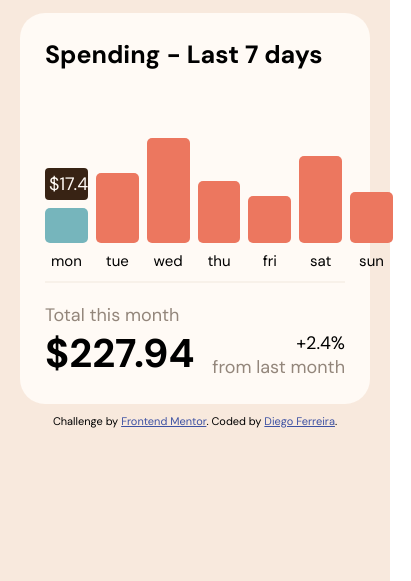
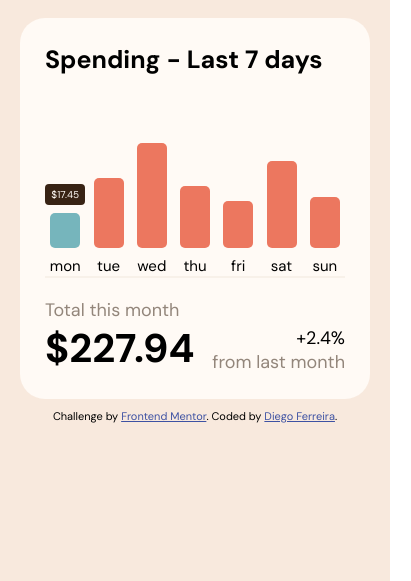
Before and after one commit to DiegoFerrib/expenses-chart-component, a website built with Vite: page index.html in a window 390 px wide. Both pictures are taken after a click on the element "mon". Shown: the part 263-844 px from the top of the page, 411 px wide, since content can reach past the window. Built offline with nearby package versions, Linux system fonts and the light colour scheme.

Commit message:
Finishing project.

```diff
--- a/assets/css/style.css
+++ b/assets/css/style.css
@@ -83,7 +83,6 @@
   display: flex;
   justify-content: space-evenly;
   border-bottom: 2px solid #F8F1E9;
-  padding-bottom: 10px;
   gap: 8px;
 }
 
@@ -93,7 +92,7 @@
   align-items: center;
   justify-content: flex-end;
   min-height: 200px;
-  width: calc(100% / 7);
+  width: calc(70% / 7);
   gap: 8px;
 }
 
@@ -137,7 +136,7 @@
   color: var(--neutral-color_very-pale-orange);
   padding: 4px;
   border-radius: 4px;
-  width: 100%;
+  width: calc(100% + 10px);
   font-size: 18px;
   text-align: center;
   max-width: 70px;
@@ -178,6 +177,10 @@
   .day {
     font-size: 15px;
   }
+
+  .graph_value {
+    font-size: 10px;
+  }
 }
 
 @media(max-width: 375px) {
@@ -185,3 +188,9 @@
     font-size: 12px;
   }
 }
+
+@media(max-width: 320px) {
+  .graph_value {
+    font-size: 8px;
+  }
+}
--- /dev/null
+++ b/assets/js/add-events.js
@@ -0,0 +1,66 @@
+/* eslint-disable no-param-reassign */
+/* eslint-disable no-return-assign */
+const mouseOver = (el) => {
+  el.querySelector('.graph_value').classList.remove('invisible');
+  el.querySelector('.calendar_graphic').classList.add('active');
+};
+
+const mouseLeave = (el) => {
+  el.querySelector('.graph_value').classList.add('invisible');
+  el.querySelector('.calendar_graphic').classList.remove('active');
+};
+
+const greaterThan768 = (graphCells) => {
+  graphCells.forEach((el) => el.addEventListener('mouseover', () => {
+    mouseOver(el);
+  }));
+
+  graphCells.forEach((el) => el.addEventListener('mouseleave', () => {
+    if (!el.isClicked) {
+      mouseLeave(el);
+    }
+  }));
+
+  graphCells.forEach((el) => el.addEventListener('click', () => {
+    graphCells.forEach((elem) => elem.isClicked = false);
+    el.isClicked = false;
+    const calendarGraphic = el.querySelector('.calendar_graphic');
+    if (calendarGraphic.classList.contains('is_clicked')) {
+      calendarGraphic.classList.remove('is_clicked');
+      el.isClicked = false;
+    } else {
+      calendarGraphic.classList.add('is_clicked');
+      el.isClicked = true;
+    }
+  }));
+};
+
+const lessThan768 = (graphCells) => {
+  graphCells.forEach((el) => el.addEventListener('click', () => {
+    graphCells.forEach((elem) => elem.isClicked = false);
+    el.isClicked = false;
+    const calendarGraphic = el.querySelector('.calendar_graphic');
+    if (calendarGraphic.classList.contains('is_clicked')) {
+      calendarGraphic.classList.remove('is_clicked');
+      el.querySelector('.graph_value').classList.add('invisible');
+      el.isClicked = false;
+    } else {
+      calendarGraphic.classList.add('is_clicked');
+      el.querySelector('.graph_value').classList.remove('invisible');
+      el.isClicked = true;
+    }
+  }));
+};
+
+// Main function
+const addEvents = (displayWidth) => {
+  const graphCells = document.querySelectorAll('.calendar_cell');
+
+  if (displayWidth > 768) {
+    greaterThan768(graphCells);
+  } else {
+    lessThan768(graphCells);
+  }
+};
+
+export default addEvents;
--- /dev/null
+++ b/assets/js/inser-data-in-calendar.js
@@ -0,0 +1,20 @@
+/* eslint-disable no-param-reassign */
+const insertDataInCalendar = async (jsonData, calendar, total) => {
+  jsonData.forEach(({ amount, day }) => {
+    const el = document.createElement('div');
+    el.setAttribute('class', 'calendar_cell');
+    el.innerHTML = `
+      <div class="graph_value invisible">$${amount}</div>
+      <div class="calendar_graphic" style="height: ${amount >= 100 ? 100 : Number(amount)}%;}"></div>
+      <p class="day">${day}</p>
+    `;
+
+    calendar.appendChild(el);
+  });
+
+  const totalValue = jsonData.reduce((acc, { amount }) => acc + Number(amount), 0);
+
+  total.innerHTML = `$${totalValue}`;
+};
+
+export default insertDataInCalendar;
--- a/assets/js/main.js
+++ b/assets/js/main.js
@@ -1,61 +1,17 @@
-/* eslint-disable no-return-assign */
-/* eslint-disable no-param-reassign */
 import '../css/style.css';
 import jsonData from '../../data/data.json';
+import insertDataInCalendar from './inser-data-in-calendar';
+import addEvents from './add-events';
 
 const calendar = document.querySelector('.calendar');
 const total = document.querySelector('.value');
+let displayWidth = window.innerWidth;
 
-const insertDataInCalendar = async () => {
-  jsonData.forEach(({ amount, day }) => {
-    const el = document.createElement('div');
-    el.setAttribute('class', 'calendar_cell');
-    el.innerHTML = `
-      <div class="graph_value invisible">$${amount}</div>
-      <div class="calendar_graphic" style="height: ${amount >= 100 ? 100 : Number(amount)}%;}"></div>
-      <p class="day">${day}</p>
-    `;
+insertDataInCalendar(jsonData, calendar, total);
 
-    calendar.appendChild(el);
-  });
+addEvents(displayWidth);
 
-  const totalValue = jsonData.reduce((acc, { amount }) => acc + Number(amount), 0);
-
-  total.innerHTML = `$${totalValue}`;
-};
-
-insertDataInCalendar();
-
-function mouseOver(el) {
-  el.querySelector('.graph_value').classList.remove('invisible');
-  el.querySelector('.calendar_graphic').classList.add('active');
-}
-
-function mouseLeave(el) {
-  el.querySelector('.graph_value').classList.add('invisible');
-  el.querySelector('.calendar_graphic').classList.remove('active');
-}
-
-const graphCells = document.querySelectorAll('.calendar_cell');
-graphCells.forEach((el) => el.addEventListener('mouseover', () => {
-  mouseOver(el);
-}));
-
-graphCells.forEach((el) => el.addEventListener('mouseleave', () => {
-  if (!el.isClicked) {
-    mouseLeave(el);
-  }
-}));
-
-graphCells.forEach((el) => el.addEventListener('click', () => {
-  graphCells.forEach((elem) => elem.isClicked = false);
-  el.isClicked = false;
-  const calendarGraphic = el.querySelector('.calendar_graphic');
-  if (calendarGraphic.classList.contains('is_clicked')) {
-    calendarGraphic.classList.remove('is_clicked');
-    el.isClicked = false;
-  } else {
-    calendarGraphic.classList.add('is_clicked');
-    el.isClicked = true;
-  }
-}));
+window.addEventListener('resize', () => {
+  displayWidth = window.innerWidth;
+  addEvents(displayWidth);
+});
--- a/index.html
+++ b/index.html
@@ -47,7 +47,7 @@
 
       <footer class="attribution">
         Challenge by <a href="https://www.frontendmentor.io?ref=challenge" target="_blank">Frontend Mentor</a>.
-        Coded by <a href="#">Diego Ferreira</a>.
+        Coded by <a href="https://github.com/DiegoFerrib"target="_blank">Diego Ferreira</a>.
       </footer>
     </div>
     <script type="module" src="./assets/js/main.js"></script>
```
